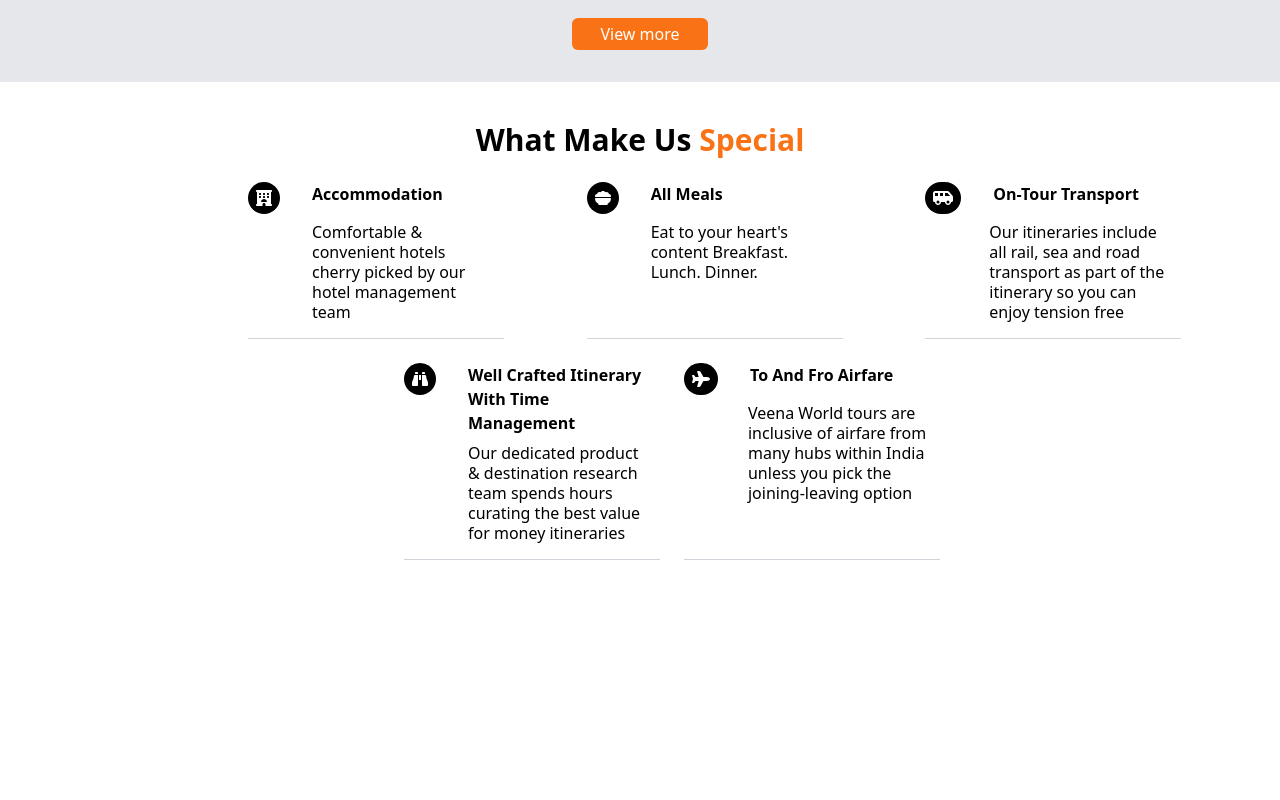
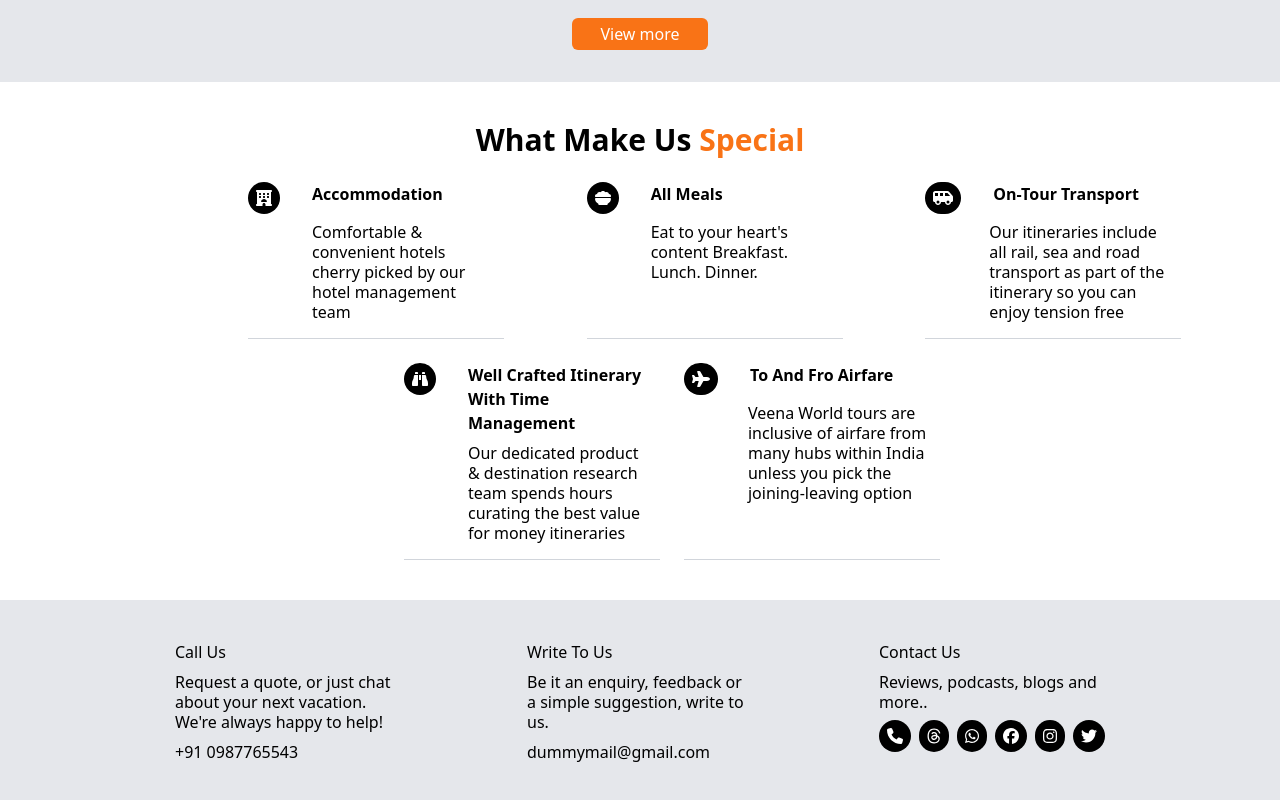
Before and after one commit to shxblx/snowFinch_task, a React (Vite) app: page / in a window 1280 px wide. Shown: the part 2684-3484 px from the top of the page. Before the commit the page ends 3284 px from the top, so only its background shows below. Built offline with nearby package versions, Linux system fonts and the light colour scheme.

Commit message:
sixth section complete

```diff
--- a/package.json
+++ b/package.json
@@ -11,6 +11,7 @@
   },
   "dependencies": {
     "@fortawesome/fontawesome-svg-core": "^6.7.2",
+    "@fortawesome/free-brands-svg-icons": "^6.7.2",
     "@fortawesome/free-solid-svg-icons": "^6.7.2",
     "@fortawesome/react-fontawesome": "^0.2.2",
     "react": "^18.3.1",
--- a/src/App.jsx
+++ b/src/App.jsx
@@ -4,6 +4,7 @@ import FourthSection from "./Components/FourthSection";
 import Navbar from "./Components/Navbar";
 import SecondNavbar from "./Components/SecondNavbar";
 import SecondSection from "./Components/SecondSection";
+import SixthSection from "./Components/SixthSection";
 import ThirdSection from "./Components/ThirdSection";
 
 function App() {
@@ -16,6 +17,7 @@ function App() {
       <ThirdSection />
       <FourthSection />
       <FifthSection />
+      <SixthSection />
     </>
   );
 }
--- /dev/null
+++ b/src/Components/SixthSection.jsx
@@ -0,0 +1,70 @@
+import {
+  faFacebook,
+  faInstagram,
+  faThreads,
+  faTwitter,
+  faWhatsapp,
+} from "@fortawesome/free-brands-svg-icons";
+import { faPhone } from "@fortawesome/free-solid-svg-icons";
+import { FontAwesomeIcon } from "@fortawesome/react-fontawesome";
+import React from "react";
+
+const SixthSection = () => {
+  return (
+    <>
+      <div className="bg-gray-200">
+        <div className="flex justify-center space-x-32 p-10">
+          <div className="space-y-2">
+            <p>Call Us</p>
+            <p className="max-w-56 leading-tight font-light">
+              Request a quote, or just chat about your next vacation. We're
+              always happy to help!
+            </p>
+            <p>+91 0987765543</p>
+          </div>
+          <div className="space-y-2">
+            <p>Write To Us</p>
+            <p className="max-w-56 leading-tight font-light">
+              Be it an enquiry, feedback or a simple suggestion, write to us.
+            </p>
+            <p>dummymail@gmail.com</p>
+          </div>
+          <div className="space-y-2">
+            <p>Contact Us</p>
+            <p className="max-w-56 leading-tight font-light">
+              Reviews, podcasts, blogs and more..
+            </p>
+            <div className="space-x-2">
+              <FontAwesomeIcon
+                icon={faPhone}
+                className="text-white bg-black p-2 rounded-full"
+              />
+              <FontAwesomeIcon
+                icon={faThreads}
+                className="text-white bg-black p-2 rounded-full"
+              />
+              <FontAwesomeIcon
+                icon={faWhatsapp}
+                className="text-white bg-black p-2 rounded-full"
+              />
+              <FontAwesomeIcon
+                icon={faFacebook}
+                className="text-white bg-black p-2 rounded-full"
+              />
+              <FontAwesomeIcon
+                icon={faInstagram}
+                className="text-white bg-black p-2 rounded-full"
+              />
+              <FontAwesomeIcon
+                icon={faTwitter}
+                className="text-white bg-black p-2 rounded-full"
+              />
+            </div>
+          </div>
+        </div>
+      </div>
+    </>
+  );
+};
+
+export default SixthSection;
```
Also changed, not shown: 1 other file (tests, documents, lock files or other folders).
